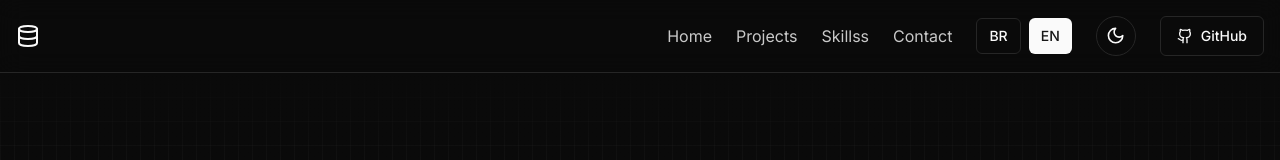
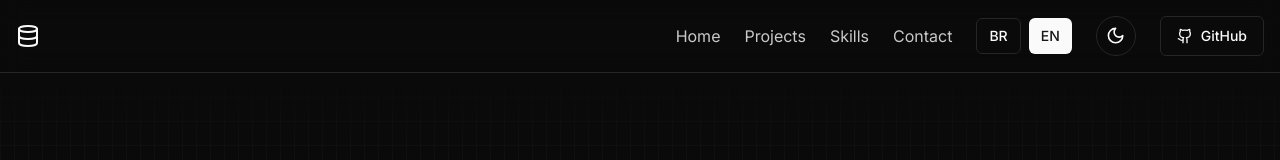
Before and after one commit to jonhnatta/portifolio, a Next.js app: page / in a window 1280 px wide. Shown: the top 160 px of the page. Built offline with nearby package versions, Linux system fonts and the light colour scheme.

Commit message:
alteração navbar texto

```diff
--- a/components/navbar.tsx
+++ b/components/navbar.tsx
@@ -35,7 +35,7 @@ export function Navbar() {
             {language === 'en' ? 'Projects' : 'Projetos'}
           </Link>
           <Link href="#skills" className="text-foreground/80 hover:text-primary">
-            {language === 'en' ? 'Skillss' : 'Habilidades'}
+            {language === 'en' ? 'Skills' : 'Habilidades'}
           </Link>
           <Link href="#contact" className="text-foreground/80 hover:text-primary">
             {language === 'en' ? 'Contact' : 'Contato'}
```
